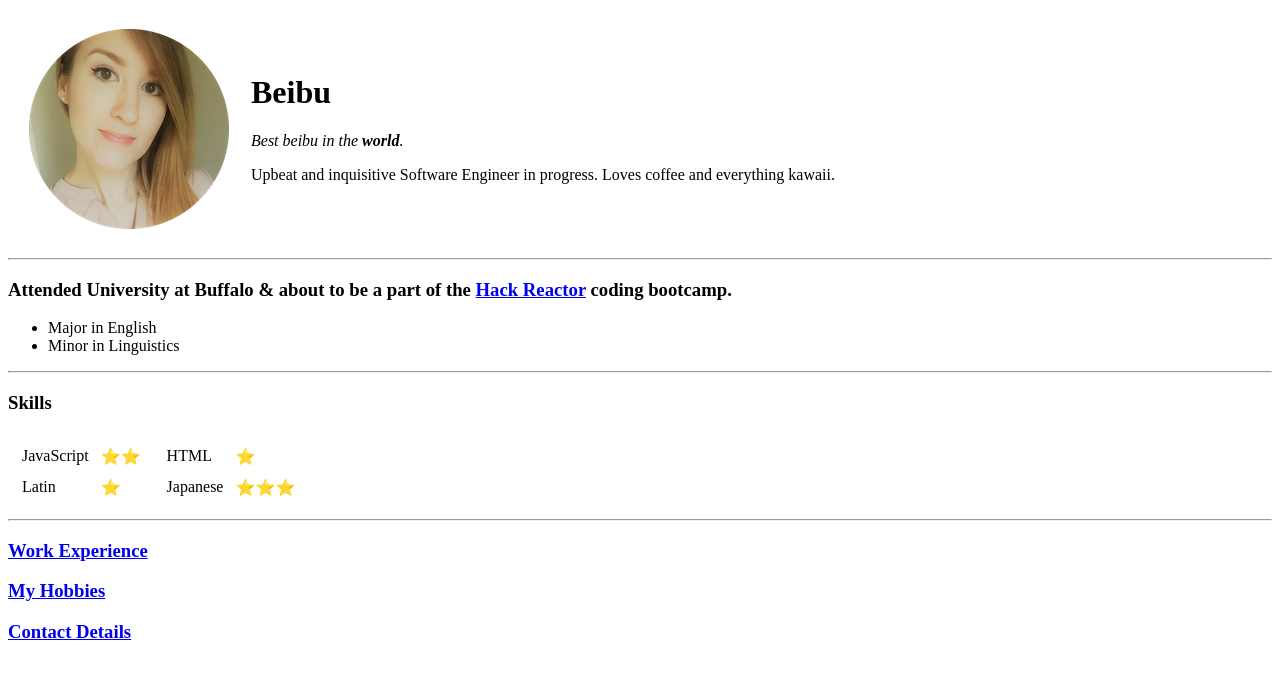
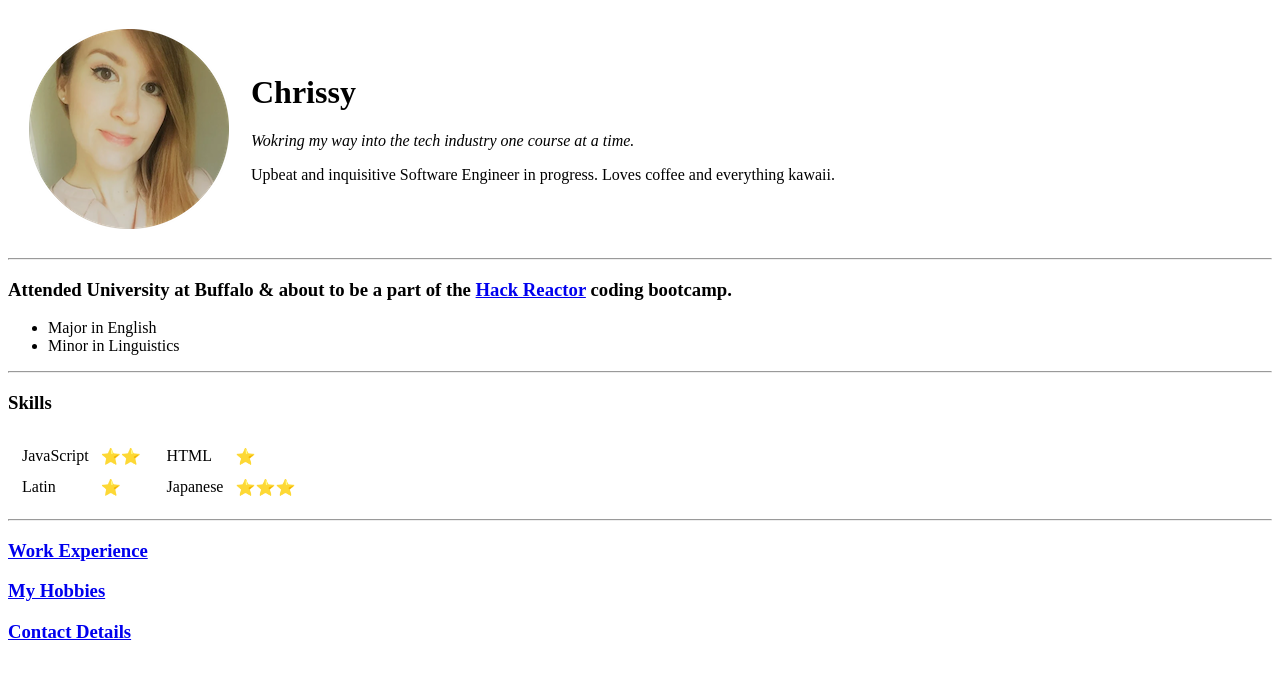
Before and after one commit to chrissyFraser/cv-webbie, a plain HTML site: page index.html in a window 1280 px wide. Drawn offline with Linux system fonts and the light colour scheme.

Commit message:
Updated title etc.

```diff
--- a/index.html
+++ b/index.html
@@ -4,7 +4,7 @@
     <meta charset="UTF-8">
     <meta http-equiv="X-UA-Compatible" content="IE=edge">
     <meta name="viewport" content="width=device-width, initial-scale=1.0">
-    <title>Beibu's Site</title>
+    <title>Chrissy's Site</title>
 </head>
 
 <body>
@@ -12,8 +12,8 @@
         <tr>
             <td><img src="Images/B Circle.png" alt="profile picture"></td>
             <td>
-                <h1> Beibu </h1>
-                <p><i>Best beibu in the <strong>world</strong>.</i></p>
+                <h1> Chrissy </h1>
+                <p><i>Wokring my way into the tech industry one course at a time.</i></p>
                 <p>Upbeat and inquisitive Software Engineer in progress. Loves coffee and everything kawaii.</p>
             </td>
         </tr>
```
